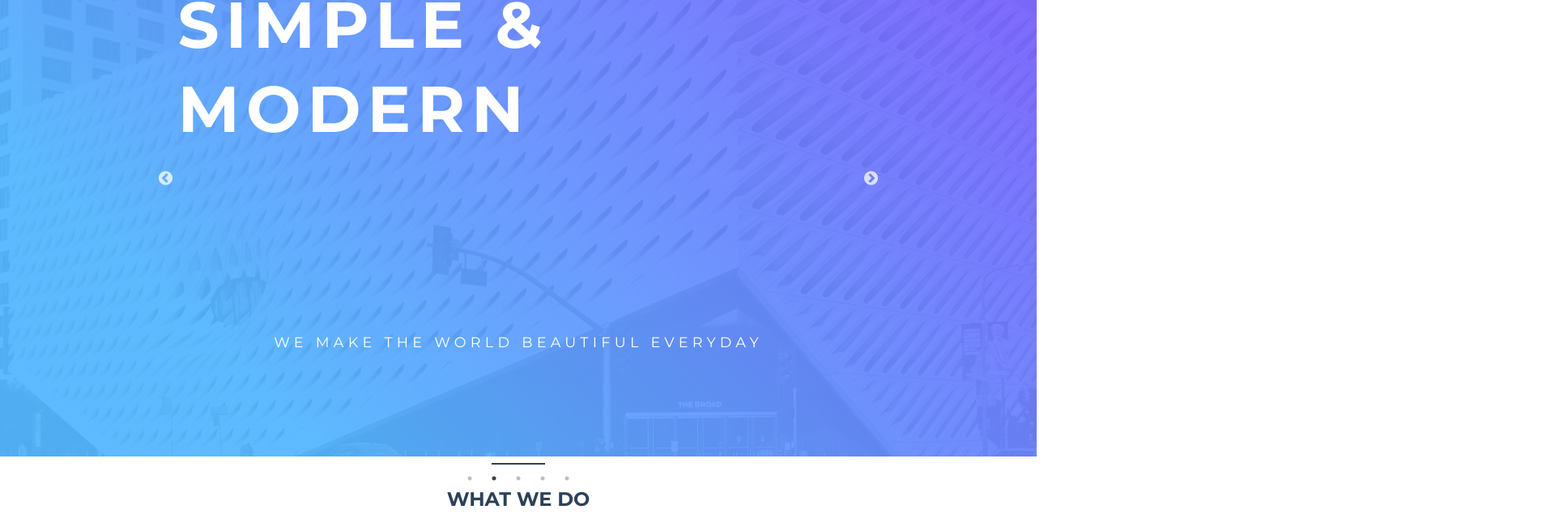
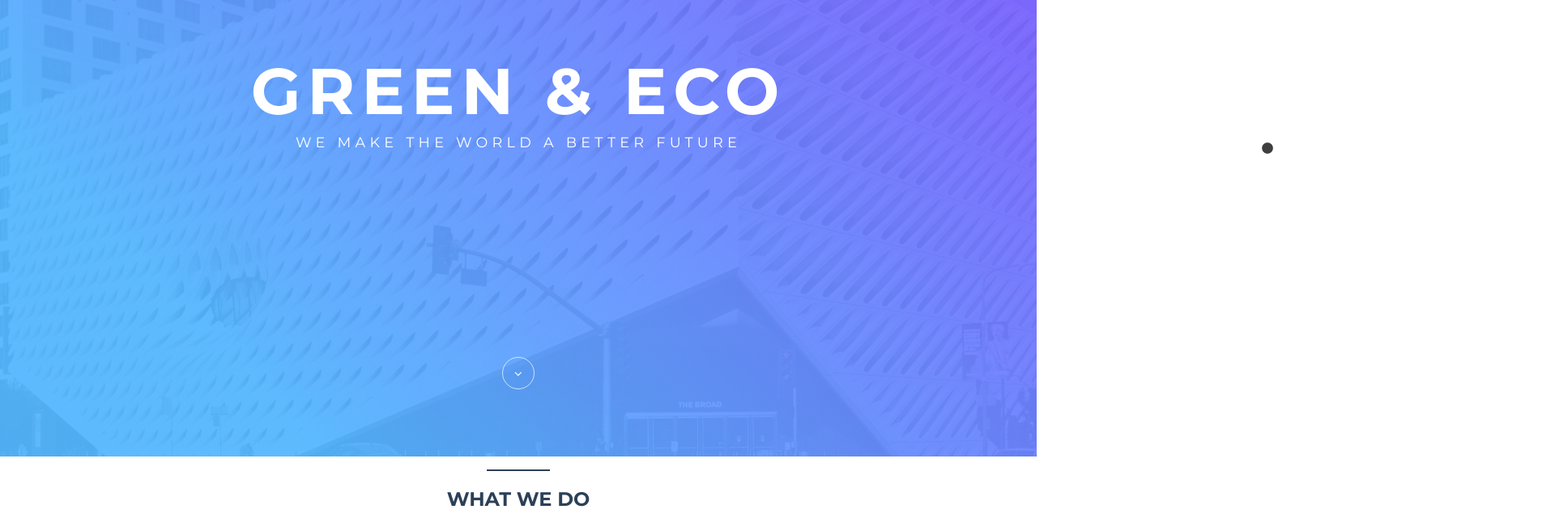
Before and after one commit to zznicole/project-montichello, a plain HTML site: page index.html in a window 1280 px wide. Shown: the part 236-876 px from the top of the page at 81% size, 1920 px wide, since content can reach past the window. Drawn offline with nearby package versions, Linux system fonts and the light colour scheme.

Commit message:
complete header section

```diff
--- a/index.html
+++ b/index.html
@@ -39,36 +39,37 @@
 				</div>
 				<div class="slickSlider">
 					<div class="slickSlider__slide slickSlider__slide2">
-						<h1 class="slickSlider__slide--title">SIMPLE & MODERN</h1>
-						<h3 class="slickSlider__slide--subTitle">WE MAKE THE WORLD BEAUTIFUL EVERYDAY</h3>
+						<h1 class="slickSlider__slide--title">GREEN & ECO</h1>
+						<h3 class="slickSlider__slide--subTitle">WE MAKE THE WORLD A BETTER FUTURE</h3>
 					</div>
 				</div>
 				<div class="slickSlider">
 					<div class="slickSlider__slide slickSlider__slide3">
-						<h1 class="slickSlider__slide--title">SIMPLE & MODERN</h1>
-						<h3 class="slickSlider__slide--subTitle">WE MAKE THE WORLD BEAUTIFUL EVERYDAY</h3>
+						<h1 class="slickSlider__slide--title">FUN & AlIVE</h1>
+						<h3 class="slickSlider__slide--subTitle">WE MAKE THE WORLD MORE ENJOYABLE</h3>
 					</div>
 				</div>
 				<div class="slickSlider">
 					<div class="slickSlider__slide slickSlider__slide4">
-						<h1 class="slickSlider__slide--title">SIMPLE & MODERN</h1>
-						<h3 class="slickSlider__slide--subTitle">WE MAKE THE WORLD BEAUTIFUL EVERYDAY</h3>
+
+						<h1 class="slickSlider__slide--title">FAST & EASY</h1>
+						<h3 class="slickSlider__slide--subTitle">WE MAKE THE WORLD IMPROVED QUICKER</h3>
 					</div>
 				</div>
 				<div class="slickSlider">
 					<div class="slickSlider__slide slickSlider__slide5">
-						<h1 class="slickSlider__slide--title">SIMPLE & MODERN</h1>
-						<h3 class="slickSlider__slide--subTitle">WE MAKE THE WORLD BEAUTIFUL EVERYDAY</h3>
+						<h1 class="slickSlider__slide--title"> LIVE & LAUGH</h1>
+						<h3 class="slickSlider__slide--subTitle">WE MAKE THE WORLD FIILED WITH LOVE</h3>
 					</div>
 				</div>
             </div>
         </div>
-        <div class="scrollDown"><img src="img/header-scrollDown.svg"></div>
+        <a href="#projects"><img src="img/header-scrollDown.svg" class="scrollDown"></a>
       </header>
-<!-- PROJECTS -->
+<!-- projects -->
       <section class="projectsSection" id="projects">
-        <hr class="divider" width="5%">
-          <h2 class="projects__title">WHAT WE DO</h2>
+        <hr class="divider" width="6%">
+          <h2 class="projectsSection__title">WHAT WE DO</h2>
           <div class="project">
               <img src="img/projects-1.png">
               <div class="projects">
--- a/src/script.js
+++ b/src/script.js
@@ -3,6 +3,7 @@
 $('.slickSliderContainer').slick({
   dots: true,
   autoplay: true,
+  arrows: false
 });
 
 // $(document).ready(function(){
@@ -15,7 +16,7 @@ $('.slickSliderContainer').slick({
 
 // NEWS
 
-
+ s
 // GALLERY
 
 
--- a/style/_extends.scss
+++ b/style/_extends.scss
@@ -7,6 +7,11 @@
   padding: 1.1em 2.4em;
   border: 1px solid $font-blue;
   color: $font-black;
+}
+
+%button:hover {
+  transform: scale(1.1);
+  background-color: #444444;
 }
 
 %title {
--- a/style/index.scss
+++ b/style/index.scss
@@ -20,21 +20,20 @@ body {
 
 /*  header */
 .header {
-    width: 73%;
+    width: 100%;
     height: 100vh;
     margin: 0 auto;
     color: $font-white;
     display: flex;
     flex-direction: column;
     align-items: center;
-    justify-content: space-between;
+    justify-content: space-around;
 }
 
 .nav {
-    width: 100%;
+    width: 73%;
     display: flex;
     justify-content: space-between;
-    margin-top: 3em;
 
     &__lists {
         width: 40%;
@@ -72,23 +71,30 @@ body {
 }
 
 .sliderContainer {
-    width: 90%;
+    width: 100%;
+    height: 230px;
     margin: 0 auto;
 
 }
 
 .slickSliderContainer {
-    height: calc(100vh - 90px);
+    width: 100%;
+    min-height: 140px;
+    position: relative;
+    display: flex;
+    justify-content: center;
+    align-items: center;
 
 }
 
 .slickSlider__slide {
     width: 100%;
-    height: 85vh;
+    max-height: 30hv;
     display: flex;
     flex-direction: column;
     align-items: center;
     justify-content: space-around;
+    margin: 0 auto;
 
     &--title {
        font-style: normal;
@@ -96,7 +102,7 @@ body {
        font-size: 5rem;
        line-height: 1.3;
        letter-spacing: 0.1em;
-       margin: 0;
+       margin: 0 auto;
     }
 
     &--subTitle {
@@ -109,12 +115,35 @@ body {
 
     }
 }
+
+.slick-dots {
+    position: absolute;
+    left: 1550px;
+    top: 100px;
+    display: flex;
+    flex-direction: column;
+    color: $font-white;
+}
+
+.slick-dots li button::before {
+    font-size: 1rem;
+    color: $font-white;
+}
+
+.scrollDown:hover {
+     color: #444444;
+}
+
+/*  projects  */
 .projectsSection {
+    margin: 1em 0;
     width: 100%;
+    max-height: 1367px;
     background-color: #ffffff;
     display: flex;
     flex-direction: column;
     align-items: center;
+    justify-content: space-between;
     color: $font-blue;
 }
 
@@ -124,8 +153,13 @@ body {
     justify-content: flex-start;
   }
 
+.projects {
+
+}
+
 .divider  {
     border: 1px solid $font-blue;
+    margin: 0 auto;
 }
 
 .footer {
```
Also changed, not shown: slick/slick-theme.css, slick/slick.css, style/index.css, 3 other files.
